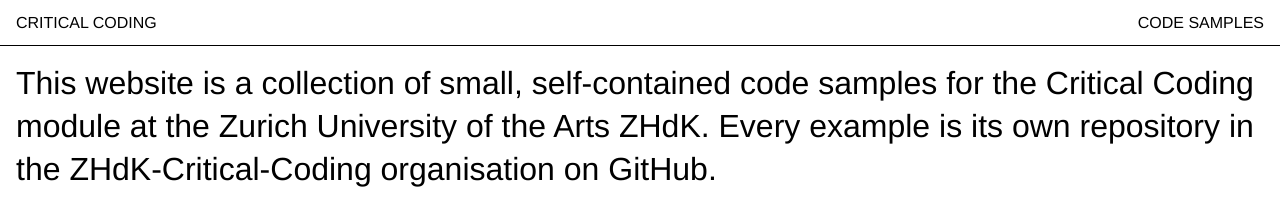
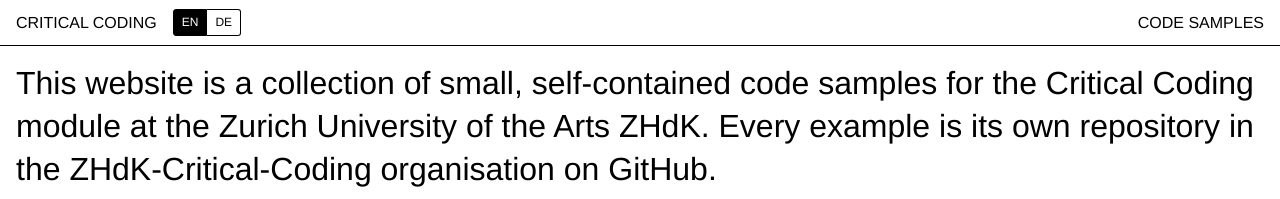
Before and after one commit to ZHdK-Critical-Coding/ZHdK-Critical-Coding.github.io, a Jekyll site: the page built from index.md, in a window 1280 px wide. Shown: the top 199 px of the page. Built offline with Jekyll 4.4.1, drawn with Linux system fonts in a browser that asks for light colours.

Commit message:
Move EN/DE switch to the start page header, translate intro and subtitle
Co-Authored-By: Claude Opus 5.5 <noreply@anthropic.com>

```diff
--- a/_config.yml
+++ b/_config.yml
@@ -1,5 +1,6 @@
 title: Critical Coding
 subtitle: Code Samples
+subtitle_de: Code-Beispiele
 description: Coding examples of the Critical Coding course at ZHdK.
 url: https://zhdk-critical-coding.github.io
 baseurl: ""
--- a/_layouts/default.html
+++ b/_layouts/default.html
@@ -6,12 +6,10 @@
   <title>{% if page.title %}{{ page.title }} – {% endif %}{{ site.title }} {{ site.subtitle }}</title>
   <meta name="description" content="{{ page.description | default: site.description | strip_html | strip_newlines | truncate: 160 }}">
   <link rel="stylesheet" href="{{ '/assets/css/style.css' | relative_url }}">
-  {%- if page.languages %}
   <script>
-    // Chosen README language, set before rendering so the page doesn't flicker
+    // Chosen language (set on the start page), applied before rendering so the page doesn't flicker
     try { if (localStorage.getItem("lang") === "de") document.documentElement.dataset.lang = "de"; } catch (e) {}
   </script>
-  {%- endif %}
   {%- assign body_class = page.body_class | default: layout.body_class %}
   {%- if body_class == 'home' %}
   <style>@view-transition { navigation: auto; types: flip-back; }</style>
--- a/_layouts/home.html
+++ b/_layouts/home.html
@@ -3,8 +3,14 @@ layout: default
 body_class: home
 ---
 <header class="bar">
-  <p>{{ site.title }}</p>
-  <span>{{ site.subtitle }}</span>
+  <div class="bar-start">
+    <p>{{ site.title }}</p>
+    <div class="lang-switch" role="group" aria-label="Language">
+      <button type="button" data-lang="en">EN</button>
+      <button type="button" data-lang="de">DE</button>
+    </div>
+  </div>
+  <span><span class="lang" lang="en">{{ site.subtitle }}</span><span class="lang" lang="de">{{ site.subtitle_de }}</span></span>
 </header>
 
 <section class="intro">
@@ -43,3 +49,4 @@ body_class: home
     } catch (e) {}
   })();
 </script>
+<script src="{{ '/assets/js/lang.js' | relative_url }}"></script>
--- a/assets/css/style.css
+++ b/assets/css/style.css
@@ -214,24 +214,29 @@ body.detail {
 
 .button:hover { background: #7fff7f; }
 
-/* language switch next to the GitHub button (only if a README_DE.md exists) */
-.meta-link:has(.lang-switch) { display: flex; gap: 8px; }
-.meta-link:has(.lang-switch) .button { flex: 1; }
+/* language switch next to the brand on the start page, styled like "Close" */
+.bar-start {
+  display: flex;
+  align-items: center;
+  gap: var(--gutter);
+  min-width: 0;
+}
 
-.lang-switch { display: flex; }
+.lang-switch { display: flex; flex-shrink: 0; }
 
 .lang-switch button {
-  padding: 0 12px;
+  font: inherit;
+  font-size: 0.75em;
+  text-transform: uppercase;
   border: 1px solid var(--line);
+  padding: 4px 8px;
   background: var(--bg);
   color: var(--fg);
-  font: inherit;
   cursor: pointer;
 }
 
 .lang-switch button:first-child { border-radius: 3px 0 0 3px; }
 .lang-switch button:last-child { border-radius: 0 3px 3px 0; border-left: 0; }
-.lang-switch button:hover { color: var(--green); }
 
 html:not([data-lang="de"]) .lang-switch [data-lang="en"],
 html[data-lang="de"] .lang-switch [data-lang="de"] {
--- a/assets/js/lang.js
+++ b/assets/js/lang.js
@@ -1,4 +1,4 @@
-// README language switch on detail pages: EN / DE, remembered across pages.
+// Language switch on the start page: EN / DE, remembered for the detail pages.
 var langButtons = document.querySelectorAll(".lang-switch [data-lang]");
 
 function setLang(lang) {
--- a/index.md
+++ b/index.md
@@ -1,6 +1,8 @@
 ---
 layout: home
 ---
+
+<div class="lang" lang="en" markdown="1">
 
 This website is a collection of small, self-contained code samples for the Critical Coding module at the Zurich University of the Arts ZHdK.
 Every example is its own repository in the ZHdK-Critical-Coding organisation on GitHub.
@@ -13,3 +15,21 @@ Examples are split in three parts:
 
 Open an example to read its documentation, then clone the repository to run and modify it.
 `Access to the repositories is restricted to members of the Critical Coding Organisation for now.`
+
+</div>
+
+<div class="lang" lang="de" markdown="1">
+
+Diese Website ist eine Sammlung kleiner, eigenständiger Code-Beispiele für das Modul Critical Coding an der Zürcher Hochschule der Künste ZHdK.
+Jedes Beispiel ist ein eigenes Repository in der Organisation ZHdK-Critical-Coding auf GitHub.
+
+Die Beispiele sind in drei Teile gegliedert:
+
+- Input: Daten von einem Sensor, einer Kamera, aus dem Web oder von einem KI-Modell lesen.
+- Transformation: Pixel, Schrift, Zahlen und Simulationen verarbeiten.
+- Output: Resultate an Bildschirme, LEDs, Drucker und Dateien ausgeben.
+
+Öffne ein Beispiel, um seine Dokumentation zu lesen, und klone dann das Repository, um es auszuführen und zu verändern.
+`Der Zugang zu den Repositories ist vorerst auf Mitglieder der Critical Coding Organisation beschränkt.`
+
+</div>
```
Also changed, not shown: _layouts/example.html (+0 -10 lines).
